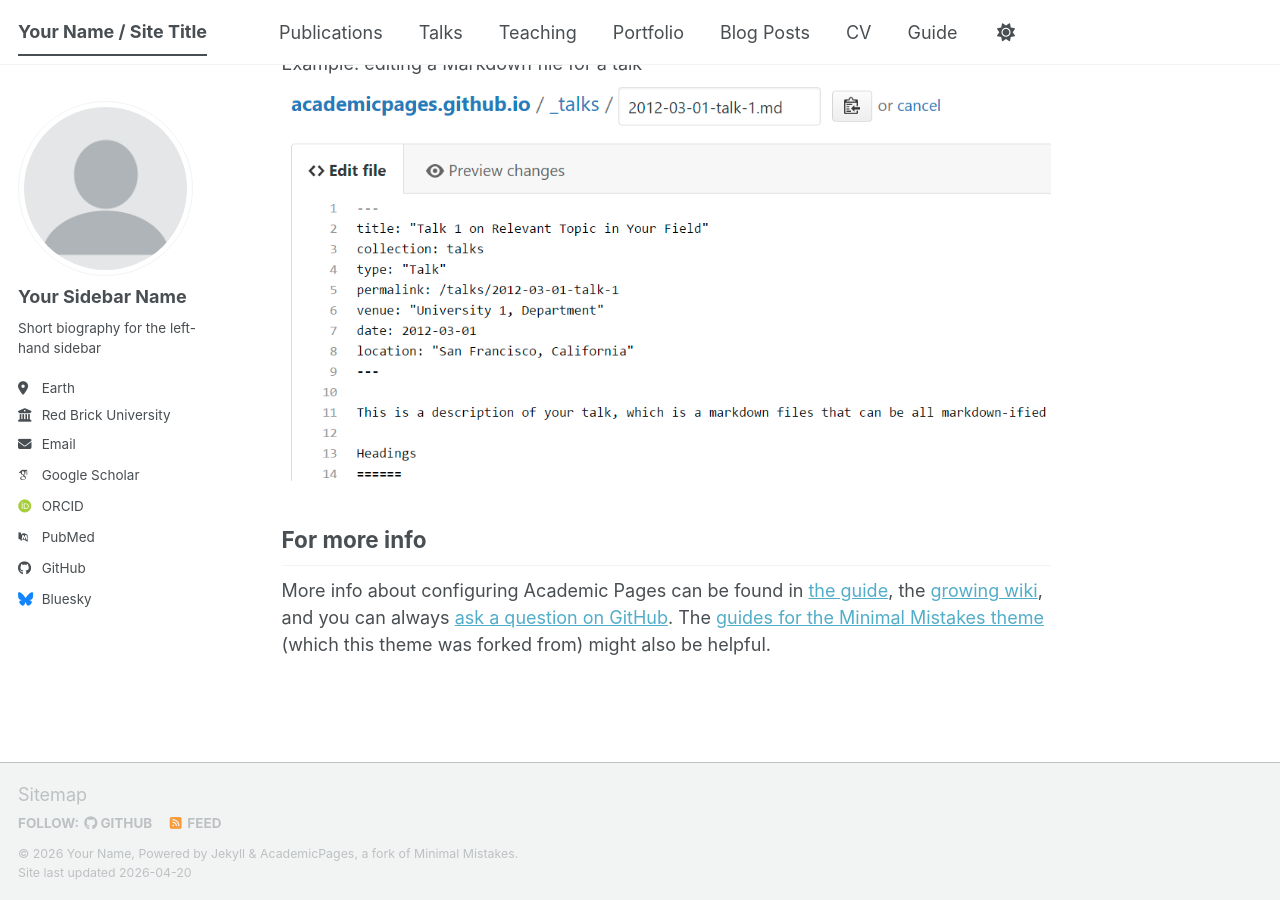
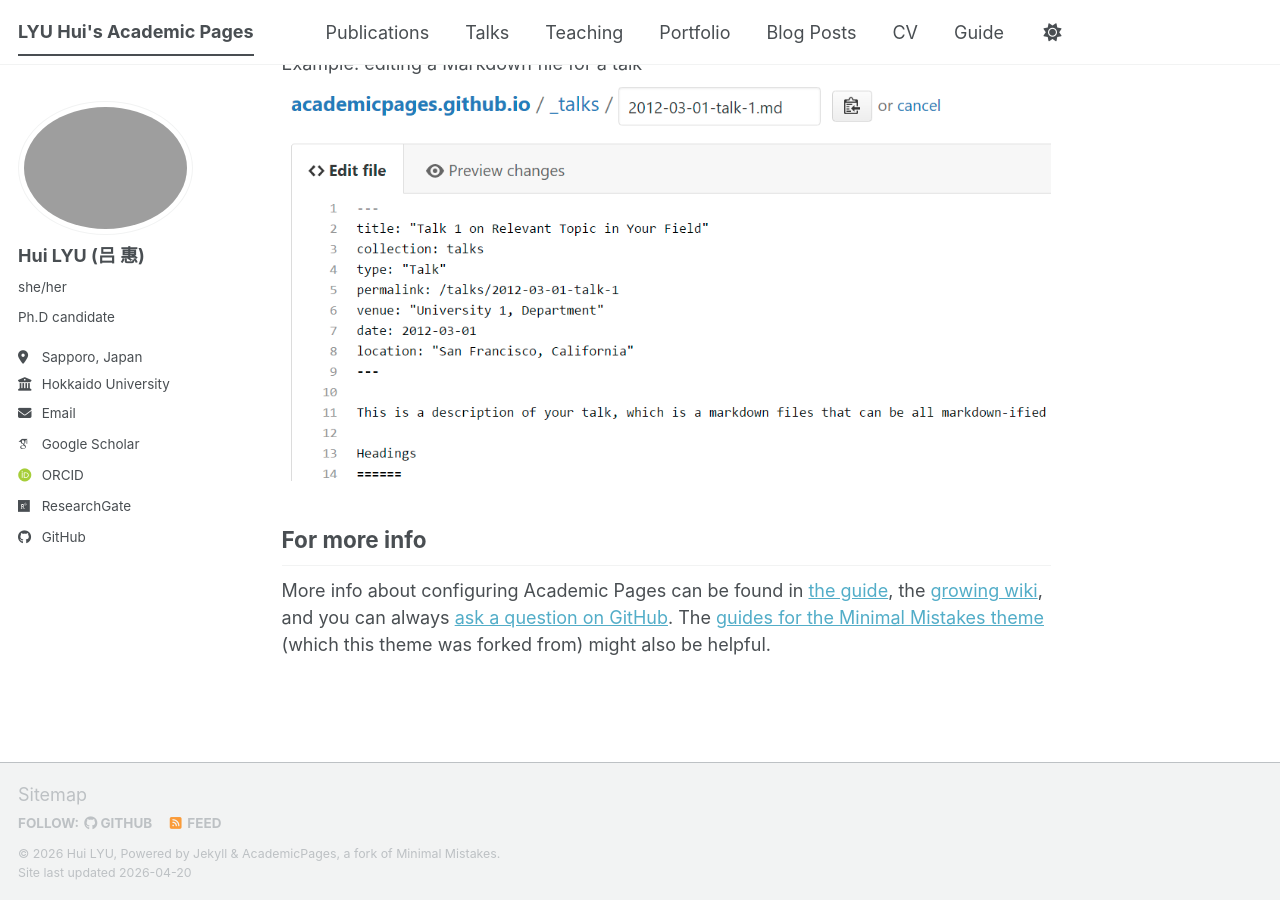
Before and after one commit to romegumi/romegumi.github.io, a Jekyll site: the page built from _pages/about.md, in a window 1280 px wide and 900 px high, scrolled down 2720 px. Built offline with Jekyll 4.4.1, drawn with Linux system fonts in a browser that asks for light colours; some web fonts are replaced; a script bundle is joined from its source files by our own code; library files that are not in the unit come from our copies.

Commit message:
Update personal information in _config.yml

```diff
--- a/_config.yml
+++ b/_config.yml
@@ -9,40 +9,40 @@
 # Basic Site Settings
 locale                   : "en-US"
 site_theme               : "default" # The available themes options are "default", "air", "sunrise", "mint", "dirt" and "contrast"
-title                    : "Your Name / Site Title"
+title                    : "LYU Hui's Academic Pages"
 title_separator          : "-"
-name                     : &name "Your Name"
-description              : &description "Your Name's academic portfolio"   # Update this with a general description of your site, this is the default if not overridden by a page
+name                     : &name "Hui LYU"
+description              : &description "Ph.D candidate at Hokkaido University"   # Update this with a general description of your site, this is the default if not overridden by a page
 url                      : https://romegumi.github.io # The base hostname & protocol for your site e.g. "https://[your GitHub username].github.io",
                                                            # or if you already have some other page hosted on Github then use "https://[your GitHub username].github.io/[Your Repo Name]"
 baseurl                  : "" # the subpath of your site, e.g. "/blog"
-repository               : "academicpages/academicpages.github.io"
+repository               : "romegumi/romegumi.github.io"
 
 # Site Author - The following control what appear as part of the author content on the side bar.
 #               If a field is blank the icon and link will not appear, otherwise it will be shown.
 #               Additional customization can be done by editing /_includes/author-profile.html
 author:
   # Biographic information
-  avatar           : "profile.png"
-  name             : "Your Sidebar Name"
-  pronouns         : # example: "she/her"
-  bio              : "Short biography for the left-hand sidebar"
-  location         : "Earth"
-  employer         : "Red Brick University"
+  avatar           : "profile.jpg"
+  name             : "Hui LYU (吕 惠)"
+  pronouns         : "she/her"
+  bio              : "Ph.D candidate"
+  location         : "Sapporo, Japan"
+  employer         : "Hokkaido University"
   uri              : # URL
-  email            : "none@example.org"
+  email            : "romegumi[at]hotmail.com"
 
   # Academic websites
   academia         : # URL
   arxiv            : # URL - Update with the correct link to your profile
-  googlescholar    : "https://scholar.google.com/citations?user=PS_CX0AAAAAJ"
+  googlescholar    : "https://scholar.google.co.jp/citations?user=4xEag_0AAAAJ&hl=ja"
   inspire-hep      : # URL
   impactstory      : # URL
-  orcid            : "https://orcid.org/yourorcidurl"
+  orcid            : "https://orcid.org/0000-0002-0946-3832"
   semantic         : # URL
   ssrn             : # URL
-  pubmed           : "https://www.ncbi.nlm.nih.gov/pubmed/?term=john+snow"
-  researchgate     : # URL
+  pubmed           : # URL
+  researchgate     : "https://www.researchgate.net/profile/Hui-Lyu-12?ev=hdr_xprf"
   scopus           : # URL
   zotero           : # URL
 
@@ -51,13 +51,13 @@ author:
   bitbucket        : # Username - Update with your username on the site
   codepen          : # Username
   dribbble         : # Username
-  github           : "academicpages"
+  github           : "romegumi"
   kaggle           : # Username
   stackoverflow    : # User number or user number and name (i.e., use "1" or "1/jeff-atwood")
 
   # Social media
   artstation       : # Username
-  bluesky          : "bsky.app" # Replace this with you Bluesky username
+  bluesky          : # Username
   facebook         : # Username
   flickr           : # Username
   foursquare       : # Username
```
